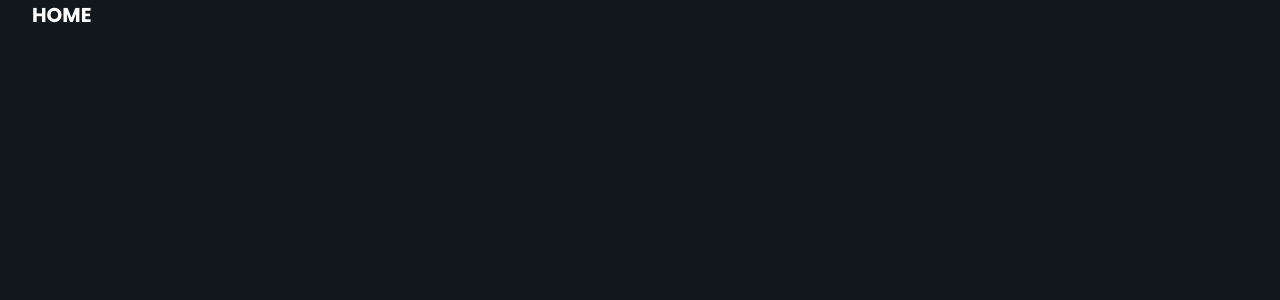
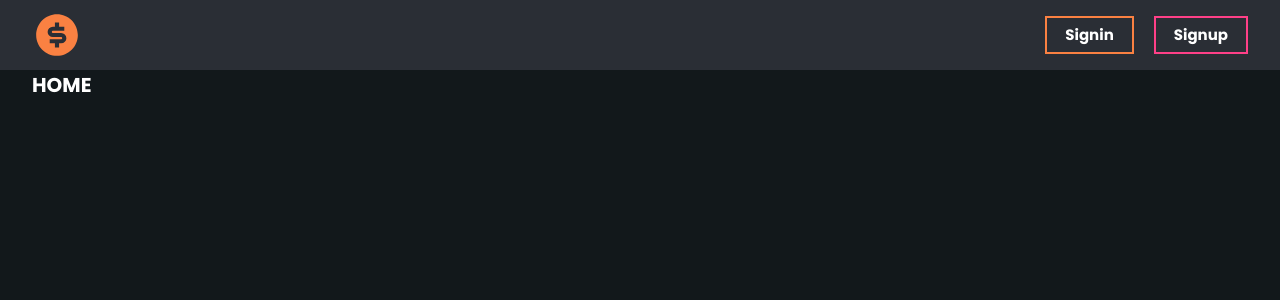
Before and after one commit to fardinxd/transactions-tracker, a React (Create React App) app: page / in a window 1280 px wide. Shown: the top 300 px of the page. Built offline with nearby package versions, Linux system fonts and the light colour scheme.

Commit message:
Create header

```diff
--- a/src/App.js
+++ b/src/App.js
@@ -10,10 +10,14 @@ import Signin from "./pages/Signin/Signin";
 import Signup from "./pages/Signup/Signup";
 import FourZeroFour from "./pages/FourZeroFour/FourZeroFour";
 
+// Components \\
+import Header from "./components/Header/Header";
+
 const App = () => {
   // JSX \\
   return (
     <Fragment>
+      <Header />
       <Routes>
         <Route path="/" element={<Home />} />
         <Route path="/signin" element={<Signin />} />
--- a/src/App.scss
+++ b/src/App.scss
@@ -3,14 +3,13 @@
 
 /* CSS Variables */
 :root {
-  --green: #09c372;
-  --purple: #9166cc;
   --orange: #fa8142;
   --pink: #ff4088;
+  --purple: #9166cc;
   --white: #fff;
   --gray: #dddcdc;
   --black: #12181b;
-  --light-black: #3f4447;
+  --light-black: #2a2e35;
 }
 
 /* Global Styling */
--- /dev/null
+++ b/src/components/Header/Header.js
@@ -0,0 +1,31 @@
+import React from "react";
+import { Link } from "react-router-dom";
+
+// Styles & Icons \\
+import styles from "./Header.module.scss";
+import { RiMoneyDollarCircleFill } from "react-icons/ri";
+
+const Header = () => {
+  // JSX \\
+  return (
+    <header>
+      <nav className="container">
+        <Link to="/" className={styles.logo}>
+          <RiMoneyDollarCircleFill />
+        </Link>
+
+        <ul className={styles.nav_list}>
+          <li className={styles.nav_list_item}>
+            <Link to="/signin">Signin</Link>
+          </li>
+
+          <li className={styles.nav_list_item}>
+            <Link to="/signup">Signup</Link>
+          </li>
+        </ul>
+      </nav>
+    </header>
+  );
+};
+
+export default Header;
--- /dev/null
+++ b/src/components/Header/Header.module.scss
@@ -0,0 +1,80 @@
+header {
+  background-color: var(--light-black);
+
+  nav {
+    height: 7rem;
+    display: flex;
+    align-items: center;
+    justify-content: space-between;
+
+    @media screen and (max-width: 600px) {
+      height: 6rem;
+    }
+
+    .logo {
+      display: flex;
+
+      @media screen and (max-width: 600px) {
+        cursor: default;
+      }
+
+      svg {
+        font-size: 5rem;
+        color: var(--orange);
+
+        @media screen and (max-width: 600px) {
+          font-size: 4rem;
+        }
+      }
+    }
+
+    .nav_list {
+      display: flex;
+
+      &_item {
+        a {
+          display: block;
+          font-size: 1.5rem;
+          font-weight: 700;
+          background-color: transparent;
+          color: var(--white);
+          border: 2px solid transparent;
+          padding: 0.6rem 1.8rem;
+          transition: all 200ms ease-in-out;
+
+          @media screen and (max-width: 600px) {
+            font-size: 1.3rem;
+            padding: 0.4rem 1.6rem;
+            cursor: default;
+          }
+        }
+
+        &:first-child {
+          margin-right: 2rem;
+
+          a {
+            border-color: var(--orange);
+
+            &:hover {
+              @media screen and (min-width: 600px) {
+                background-color: var(--orange);
+              }
+            }
+          }
+        }
+
+        &:last-child {
+          a {
+            border-color: var(--pink);
+
+            &:hover {
+              @media screen and (min-width: 600px) {
+                background-color: var(--pink);
+              }
+            }
+          }
+        }
+      }
+    }
+  }
+}
```
